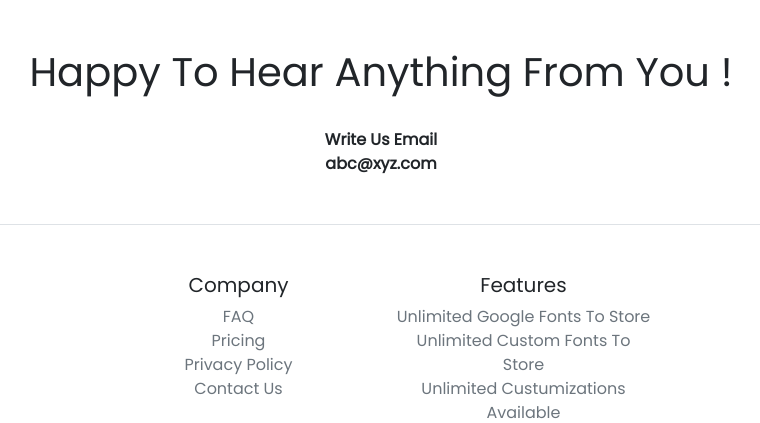
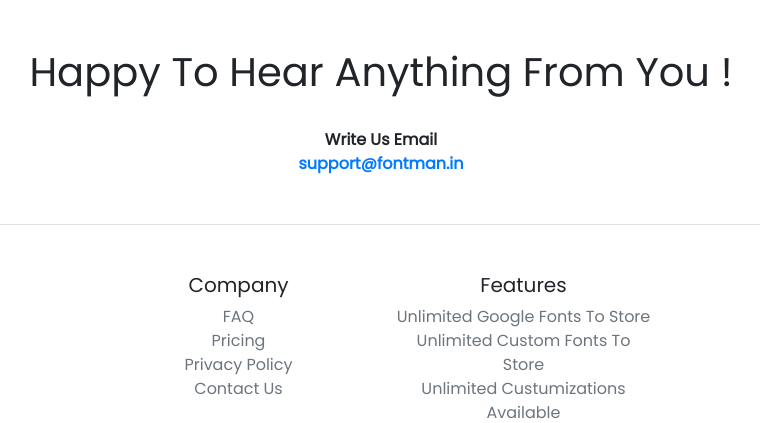
Before and after one commit to shriDeveloper/snapads-pa-app, a Django app: template home/templates/blog/contact-us.html in a window 1280 px wide. Shown: the part 74-497 px from the top of the page, without its empty margins (259-1019 px from the left). Run offline with Django 3.2, Linux system fonts and the light colour scheme; the template is opened without the code that fills it: most values are stand-ins (such as "Sample title", 1, 10 or a date in 2020); some libraries are stand-ins or nearby versions.

Commit message:
Added Support Mail

```diff
--- a/home/templates/blog/contact-us.html
+++ b/home/templates/blog/contact-us.html
@@ -10,7 +10,7 @@
             <br/>
             <strong>Write Us Email</strong>
             <br/>
-            <strong>abc@xyz.com</strong>
+            <strong><a href="mailto:support@fontman.in?subject=I Need Help With My Store!">support@fontman.in</a></strong>
         </div>
     </div>
 </div>
```
